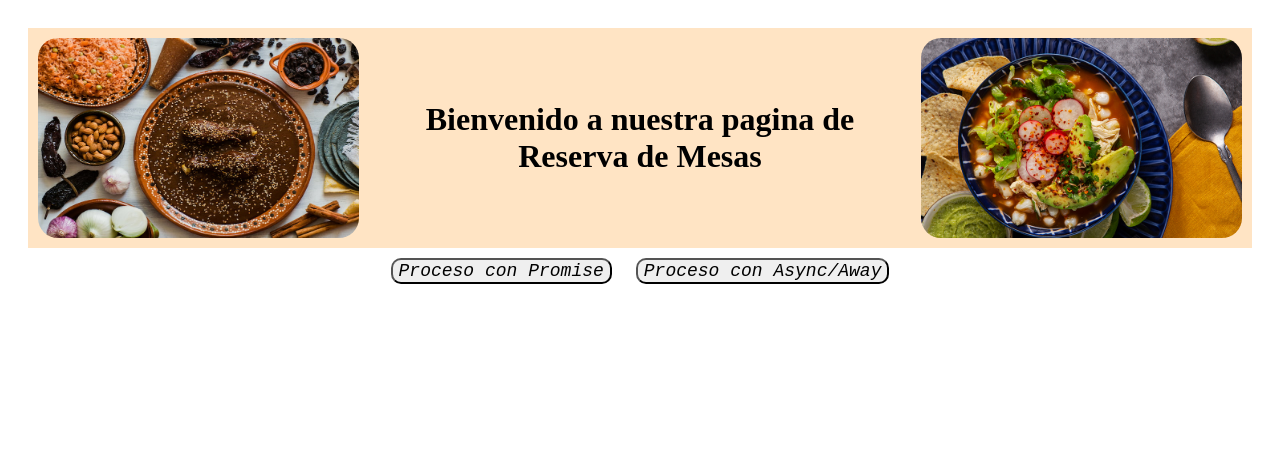
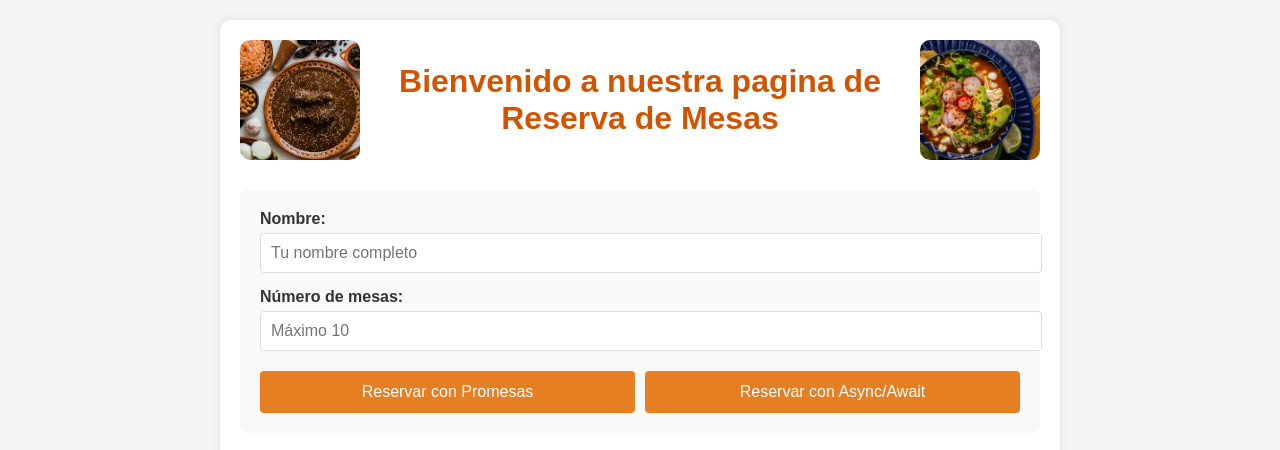
Before and after one commit to IanRic32/Advanced_Javascript, a plain HTML site: page Clase_4-promise-await/index.html in a window 1280 px wide. Drawn offline with Linux system fonts and the light colour scheme.

Commit message:
Implement reservation form with input fields and buttons; enhance CSS for better layout and styling

```diff
--- a/Clase_4-promise-await/app.js
+++ b/Clase_4-promise-await/app.js
@@ -17,8 +17,6 @@ function verificarDisponibilidad(mesasSolicitadas) {
         }else{
             reject("No hay suficientes mesas Disponibles, intenta mas tarde")
         }
-      // Completa la lógica aquí: Si hay suficientes mesas disponibles, resuelve la promesa,
-      // de lo contrario, recházala con un mensaje adecuado.
     }, 2000);  // Simula un retraso en la verificación (2 segundos)
   });
 }
@@ -28,6 +26,11 @@ function enviarConfirmacionReserva(nombreCliente) {
   return new Promise((resolve, reject) => {
     setTimeout(() => {
       // Completa la lógica aquí: Simula un envío de correo. Usa Math.random()
+      if (Math.random() > 0.5) {
+        resolve(`Correo de confirmación enviado a ${nombreCliente}`);
+      } else {
+        reject(`Error al enviar el correo a ${nombreCliente}`);
+      }
       // para simular si el correo se envió correctamente o si ocurrió un error.
     }, 1500);  // Simula el envío de un correo (1.5 segundos)
   });
--- a/Clase_4-promise-await/index.html
+++ b/Clase_4-promise-await/index.html
@@ -14,12 +14,28 @@
                 <h1>Bienvenido a nuestra pagina de Reserva de Mesas</h1>
                 <img class ="image" src="/pozole.jpg" alt="">
             </div>
-            <div class="bottons">
-                <button id="promise">Proceso con Promise</button>
-                <button id="awayt">Proceso con Async/Away</button>
+            <div class="form-container">
+            <div class="form-group">
+                <label for="nombre">Nombre:</label>
+                <input type="text" id="nombre" placeholder="Tu nombre completo">
+            </div>
+            <div class="form-group">
+                <label for="mesas">Número de mesas:</label>
+                <input type="number" id="mesas" placeholder="Máximo 10" min="1" max="10">
+            </div>
+            <div class="buttons">
+                <button id="promise-btn">Reservar con Promesas</button>
+                <button id="async-btn">Reservar con Async/Await</button>
             </div>
         </div>
 
+        <div id="resultado" class="result-container"></div>
+        <div id="loading" class="loading-container" style="display: none;">
+            <div class="spinner"></div>
+            <p>Procesando tu reserva...</p>
+        </div>
+    </div>
+
     <script src="app.js"></script>
-    </body>
+</body>
 </html>
--- a/Clase_4-promise-await/styel.css
+++ b/Clase_4-promise-await/styel.css
@@ -1,49 +1,125 @@
-.container{
+body {
+    font-family: 'Arial', sans-serif;
+    margin: 0;
+    padding: 20px;
+    background-color: #f5f5f5;
+    color: #333;
+}
+
+.container {
+    max-width: 800px;
+    margin: 0 auto;
+    background-color: white;
+    padding: 20px;
+    border-radius: 10px;
+    box-shadow: 0 0 10px rgba(0,0,0,0.1);
+}
+
+.head {
+    display: flex;
+    align-items: center;
+    justify-content: space-between;
+    margin-bottom: 30px;
+}
+
+.head h1 {
+    margin: 0 20px;
+    text-align: center;
+    color: #d35400;
+}
+
+.image {
+    width: 120px;
+    height: 120px;
+    object-fit: cover;
+    border-radius: 10px;
+}
+
+.form-container {
+    background-color: #f9f9f9;
+    padding: 20px;
+    border-radius: 8px;
+    margin-bottom: 20px;
+}
+
+.form-group {
+    margin-bottom: 15px;
+}
+
+.form-group label {
+    display: block;
+    margin-bottom: 5px;
+    font-weight: bold;
+}
+
+.form-group input {
+    width: 100%;
+    padding: 10px;
+    border: 1px solid #ddd;
+    border-radius: 4px;
+    font-size: 16px;
+}
+
+.buttons {
+    display: flex;
+    gap: 10px;
+    margin-top: 20px;
+}
+
+button {
+    flex: 1;
+    padding: 12px;
+    background-color: #e67e22;
+    color: white;
+    border: none;
+    border-radius: 4px;
+    font-size: 16px;
+    cursor: pointer;
+    transition: background-color 0.3s;
+}
+
+button:hover {
+    background-color: #d35400;
+}
+
+.result-container {
+    padding: 15px;
+    border-radius: 8px;
+    margin-top: 20px;
+    min-height: 50px;
+}
+
+.success {
+    background-color: #d4edda;
+    color: #155724;
+    border: 1px solid #c3e6cb;
+}
+
+.error {
+    background-color: #f8d7da;
+    color: #721c24;
+    border: 1px solid #f5c6cb;
+}
+
+.loading-container {
     display: flex;
     flex-direction: column;
-    align-content: center;
     align-items: center;
-    margin: 10 auto;
+    justify-content: center;
     padding: 20px;
 }
 
-.head{
-    display: flex;
-    flex-direction: row;
-    align-items: center;
-    align-content: space-between;
-    text-align: center;
-    color:black;
-    background-color: bisque;
-}
-.image{
-    height: 200px;
-    width: 33%;
-    border-radius: 20px;
-    margin: 10px;
+.spinner {
+    width: 40px;
+    height: 40px;
+    border: 4px solid #f3f3f3;
+    border-top: 4px solid #e67e22;
+    border-radius: 50%;
+    animation: spin 1s linear infinite;
+    margin-bottom: 10px;
 }
 
-#promise{
-    border-radius: 10px;
-    margin: 10px;
-    font-family: 'Courier New', Courier, monospace;
-    font-size: large;
-    font-style: italic;
+@keyframes spin {
+    0% { transform: rotate(0deg); }
+    100% { transform: rotate(360deg); }
 }
-#promise:hover{
-    background-color: #c91118;
-    color: white;
-}
-
-
-#awayt{
-    border-radius: 10px;
-    margin: 10px;
-    font-family: 'Courier New', Courier, monospace;
-    font-size: large;
-    font-style: italic;
-}
-#awayt:hover{
-    background-color: #c91118;
-    color: white;
-}
```
